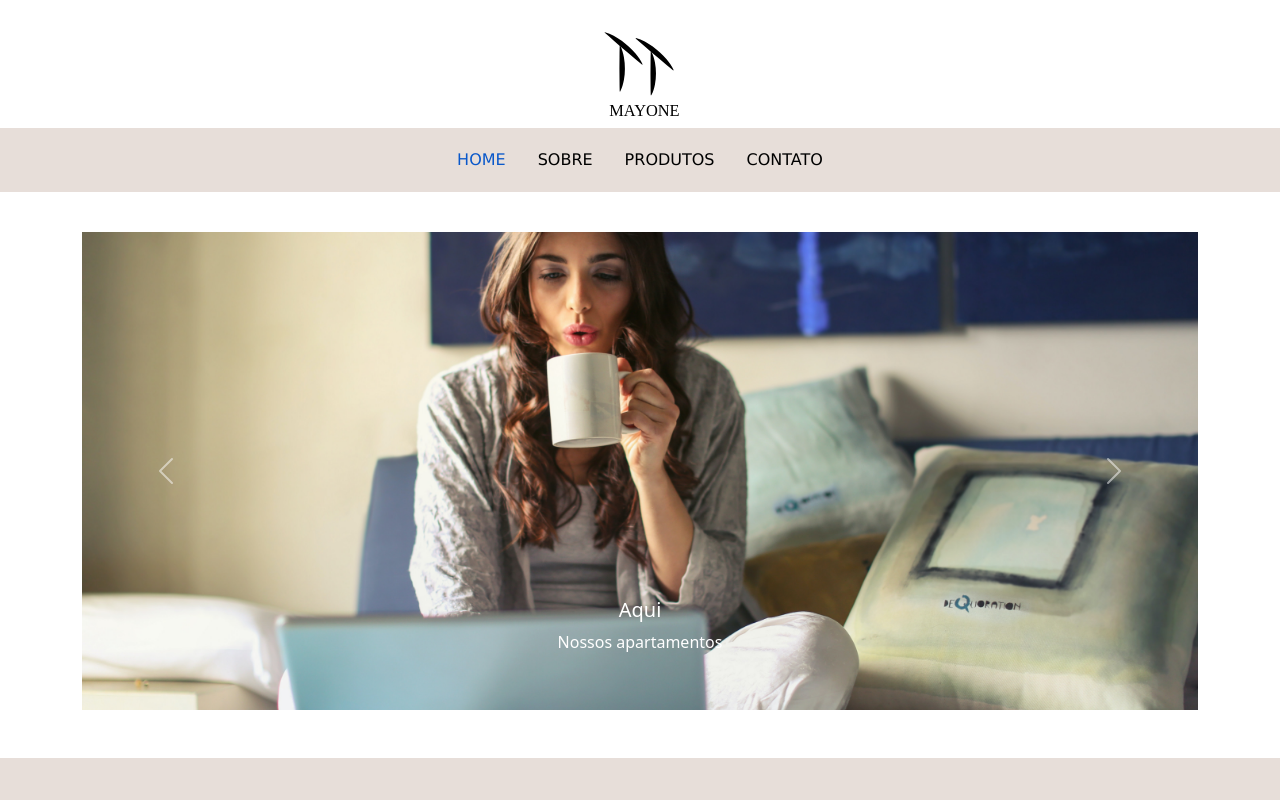
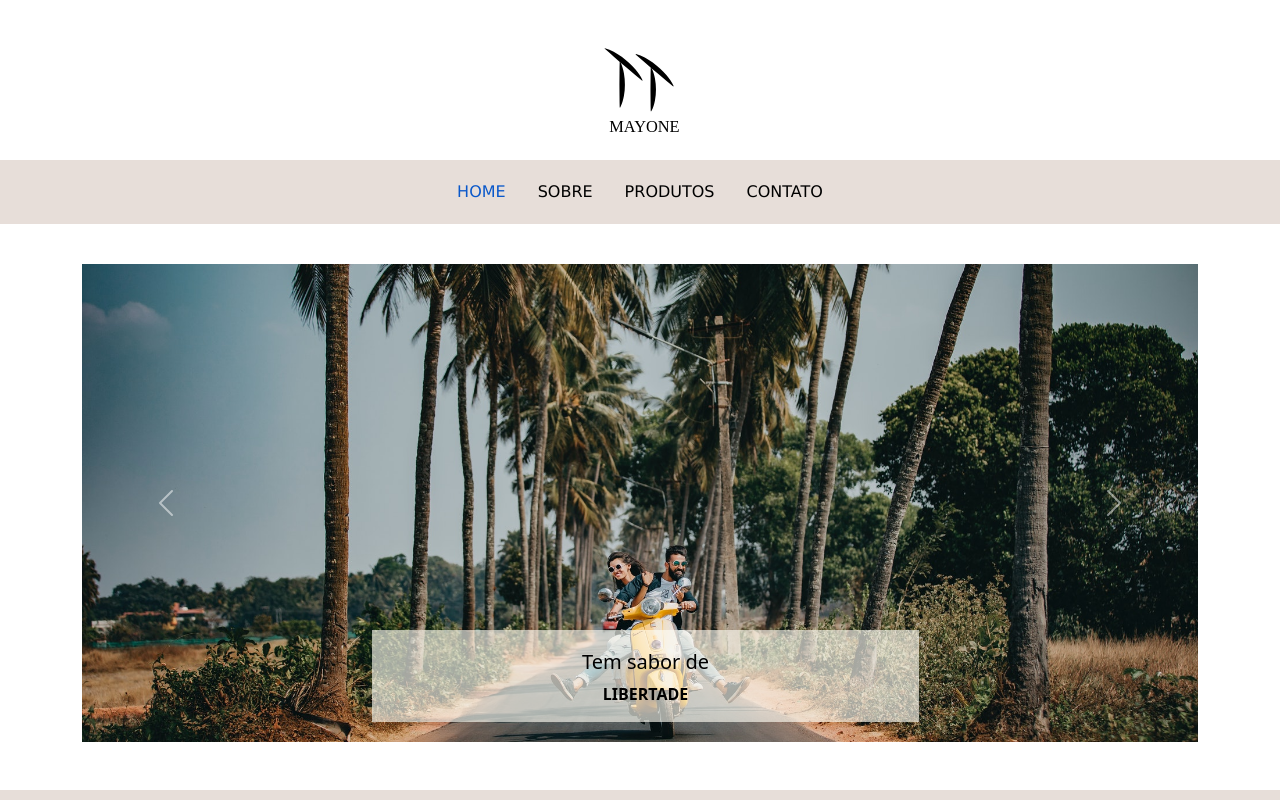
Before and after one commit to maipeca/Modulo17, a plain HTML site: page index1.html in a window 1280 px wide. Both pictures are taken after a click on the link "HOME". Shown: the top 800 px of the page. Drawn offline with Linux system fonts and the light colour scheme.

Commit message:
new changes on colour

```diff
--- a/index1.html
+++ b/index1.html
@@ -58,7 +58,7 @@
             <img src="./images/motorbike2.jpg" class="d-block w-100" alt="two young people riding a bike">
           </div>
           <div class="carousel-caption d-none d-md-block">
-            <h5>Tem sabor</h5>
+            <h5>Tem sabor de</h5>
             <p><b> LIBERTADE</b></p>
           </div>
         </div>
@@ -465,7 +465,7 @@
     var myCarousel = document.querySelector('#carouselExampleFade')
     var carousel = new bootstrap.Carousel(myCarousel, {
 
-      interval: 5000
+      interval: 3000
     })
   </script>
 
--- a/style.css
+++ b/style.css
@@ -14,11 +14,20 @@ nav, h2 {
         text-align: center;
         display: block;
         width: 100%;
-        margin: 0 auto;
+        margin: 1rem auto;
     }
+
 
 .nav-link{color: black; text-transform: capitalize;}
 
+.carousel-caption{
+    background-color: #fffdf4a2;
+    color: black;
+    padding-bottom: 0px;
+
+
+
+}
 .card {
     width: 100%;
     float: left;
@@ -49,14 +58,20 @@ textarea.form-control {
     width: 100% !important;
 }
 
-
+iframe{margin-top: 5 rem; width:  80%;}
 
 
 .carousel-item img {
     object-fit: cover;
     object-position: center;
+    overflow: hidden;
+}
 
-    overflow: hidden;
+.carousel-caption {
+
+    right: 25%;
+    left: 26%;
+
 }
 
 #contato{margin: 3rem 0; background-color:#fbfefb;}
```
